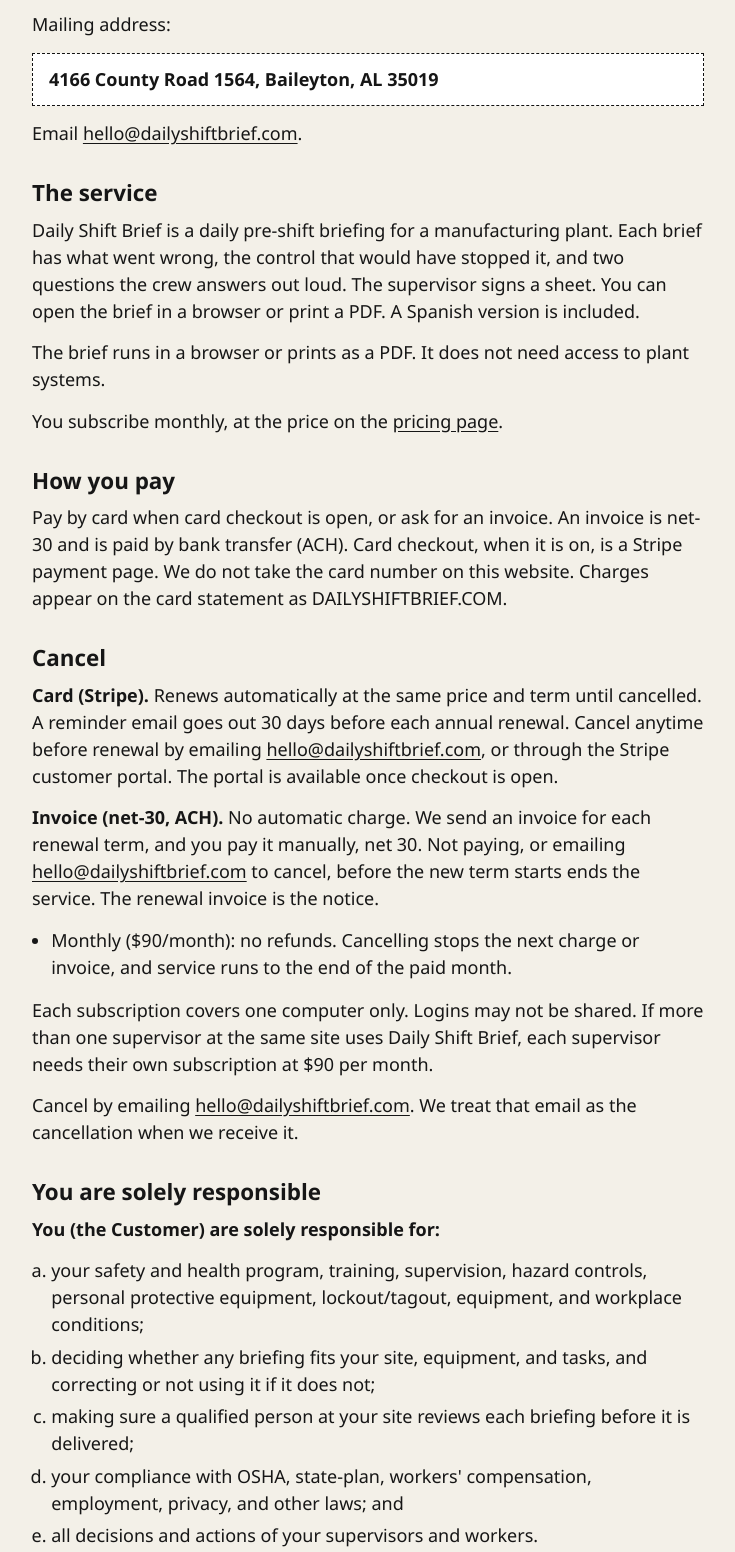
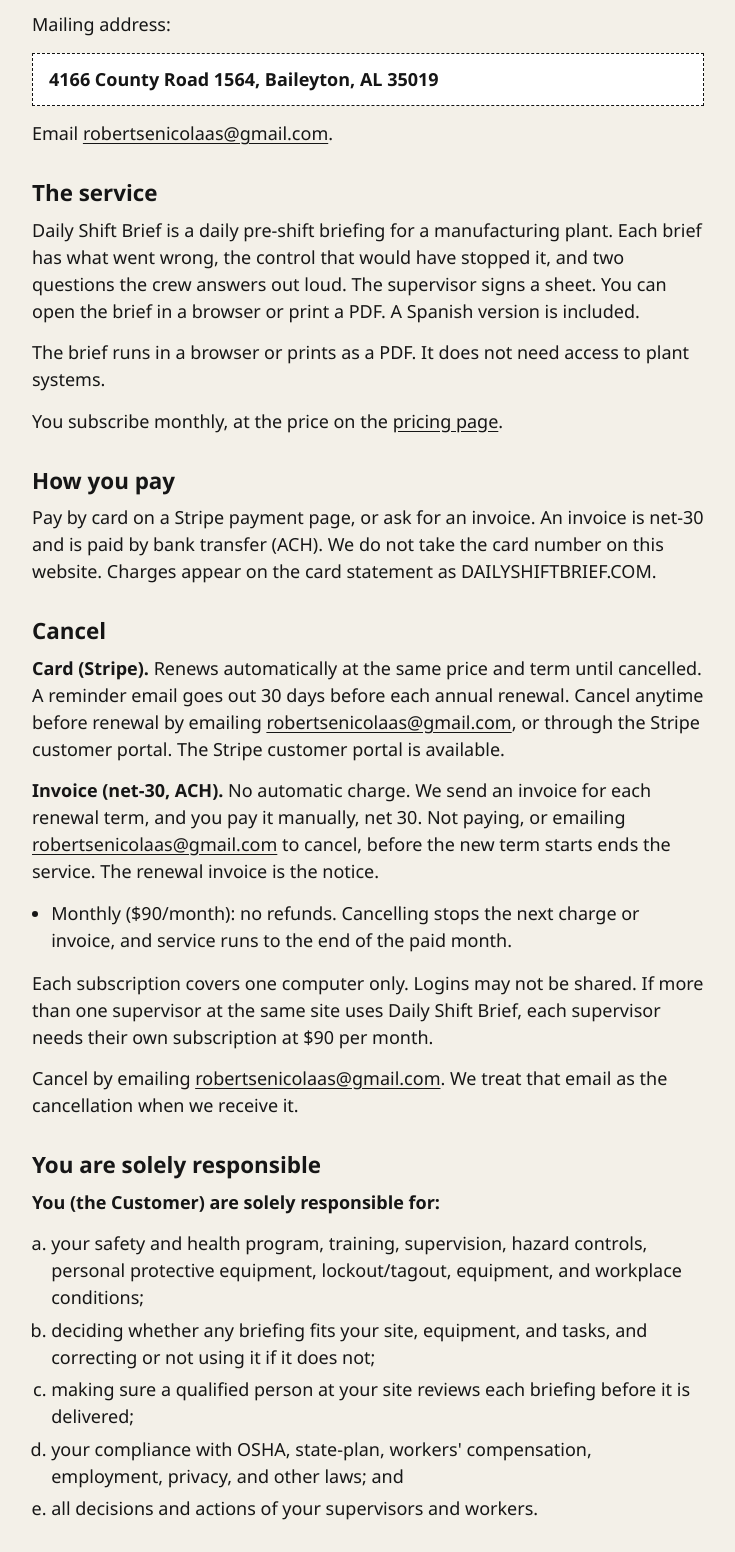
Before and after one commit to roadie09/dailyshiftbrief, a plain HTML site: page terms.html in a window 1280 px wide. Shown: the part 1109-2661 px from the top of the page, without its empty margins (272-1007 px from the left). Drawn offline with Linux system fonts and the light colour scheme.

Commit message:
Plain Stripe checkout wording; point legal-page email at robertsenicolaas@gmail.com

```diff
--- a/terms.html
+++ b/terms.html
@@ -60,7 +60,7 @@
     <p>Mailing address:</p>
     <p class="legal-slot" data-field="business-address"></p>
     <noscript><p class="legal-slot">Mailing address: the BUSINESS_ADDRESS line in config.js.</p></noscript>
-    <p>Email <a href="mailto:hello@dailyshiftbrief.com">hello@dailyshiftbrief.com</a>.</p>
+    <p>Email <a href="mailto:robertsenicolaas@gmail.com">robertsenicolaas@gmail.com</a>.</p>
 
     <h2>The service</h2>
     <p>Daily Shift Brief is a daily pre-shift briefing for a manufacturing plant. Each brief has what went wrong, the control that would have stopped it, and two questions the crew answers out loud. The supervisor signs a sheet. You can open the brief in a browser or print a PDF. A Spanish version is included.</p>
@@ -68,16 +68,16 @@
     <p>You subscribe monthly, at the price on the <a href="pricing.html">pricing page</a>.</p>
 
     <h2>How you pay</h2>
-    <p>Pay by card when card checkout is open, or ask for an invoice. An invoice is net-30 and is paid by bank transfer (ACH). Card checkout, when it is on, is a Stripe payment page. We do not take the card number on this website. Charges appear on the card statement as DAILYSHIFTBRIEF.COM.</p>
+    <p>Pay by card on a Stripe payment page, or ask for an invoice. An invoice is net-30 and is paid by bank transfer (ACH). We do not take the card number on this website. Charges appear on the card statement as DAILYSHIFTBRIEF.COM.</p>
 
     <h2>Cancel</h2>
-    <p><strong>Card (Stripe).</strong> Renews automatically at the same price and term until cancelled. A reminder email goes out 30 days before each annual renewal. Cancel anytime before renewal by emailing <a href="mailto:hello@dailyshiftbrief.com">hello@dailyshiftbrief.com</a>, or through the Stripe customer portal. The portal is available once checkout is open.</p>
-    <p><strong>Invoice (net-30, ACH).</strong> No automatic charge. We send an invoice for each renewal term, and you pay it manually, net 30. Not paying, or emailing <a href="mailto:hello@dailyshiftbrief.com">hello@dailyshiftbrief.com</a> to cancel, before the new term starts ends the service. The renewal invoice is the notice.</p>
+    <p><strong>Card (Stripe).</strong> Renews automatically at the same price and term until cancelled. A reminder email goes out 30 days before each annual renewal. Cancel anytime before renewal by emailing <a href="mailto:robertsenicolaas@gmail.com">robertsenicolaas@gmail.com</a>, or through the Stripe customer portal. The Stripe customer portal is available.</p>
+    <p><strong>Invoice (net-30, ACH).</strong> No automatic charge. We send an invoice for each renewal term, and you pay it manually, net 30. Not paying, or emailing <a href="mailto:robertsenicolaas@gmail.com">robertsenicolaas@gmail.com</a> to cancel, before the new term starts ends the service. The renewal invoice is the notice.</p>
     <ul>
       <li>Monthly ($90/month): no refunds. Cancelling stops the next charge or invoice, and service runs to the end of the paid month.</li>
     </ul>
     <p>Each subscription covers one computer only. Logins may not be shared. If more than one supervisor at the same site uses Daily Shift Brief, each supervisor needs their own subscription at $90 per month.</p>
-    <p>Cancel by emailing <a href="mailto:hello@dailyshiftbrief.com">hello@dailyshiftbrief.com</a>. We treat that email as the cancellation when we receive it.</p>
+    <p>Cancel by emailing <a href="mailto:robertsenicolaas@gmail.com">robertsenicolaas@gmail.com</a>. We treat that email as the cancellation when we receive it.</p>
 
     <h2>You are solely responsible</h2>
     <p><strong>You (the Customer) are solely responsible for:</strong></p>
@@ -134,7 +134,7 @@
         <li><a href="customer-agreement.html">Customer Agreement</a></li>
         <li><a href="privacy.html">Privacy</a></li>
       </ul>
-      <p><a href="mailto:hello@dailyshiftbrief.com">hello@dailyshiftbrief.com</a></p>
+      <p><a href="mailto:robertsenicolaas@gmail.com">robertsenicolaas@gmail.com</a></p>
       <p data-field="business-address"></p>
       <noscript><p>Mailing address: the BUSINESS_ADDRESS line in config.js.</p></noscript>
       <p class="footer-note">A daily pre-shift briefing for manufacturing plants. It helps crews stay alert to what actually hurts people. Daily Shift Brief's topics and services do not in any way contribute to OSHA policy or compliance. Not affiliated with or endorsed by OSHA or the U.S. Department of Labor.</p>
```
Also changed, not shown: customer-agreement.html (+5 -5 lines), privacy.html (+5 -5 lines), security.html (+3 -3 lines).
